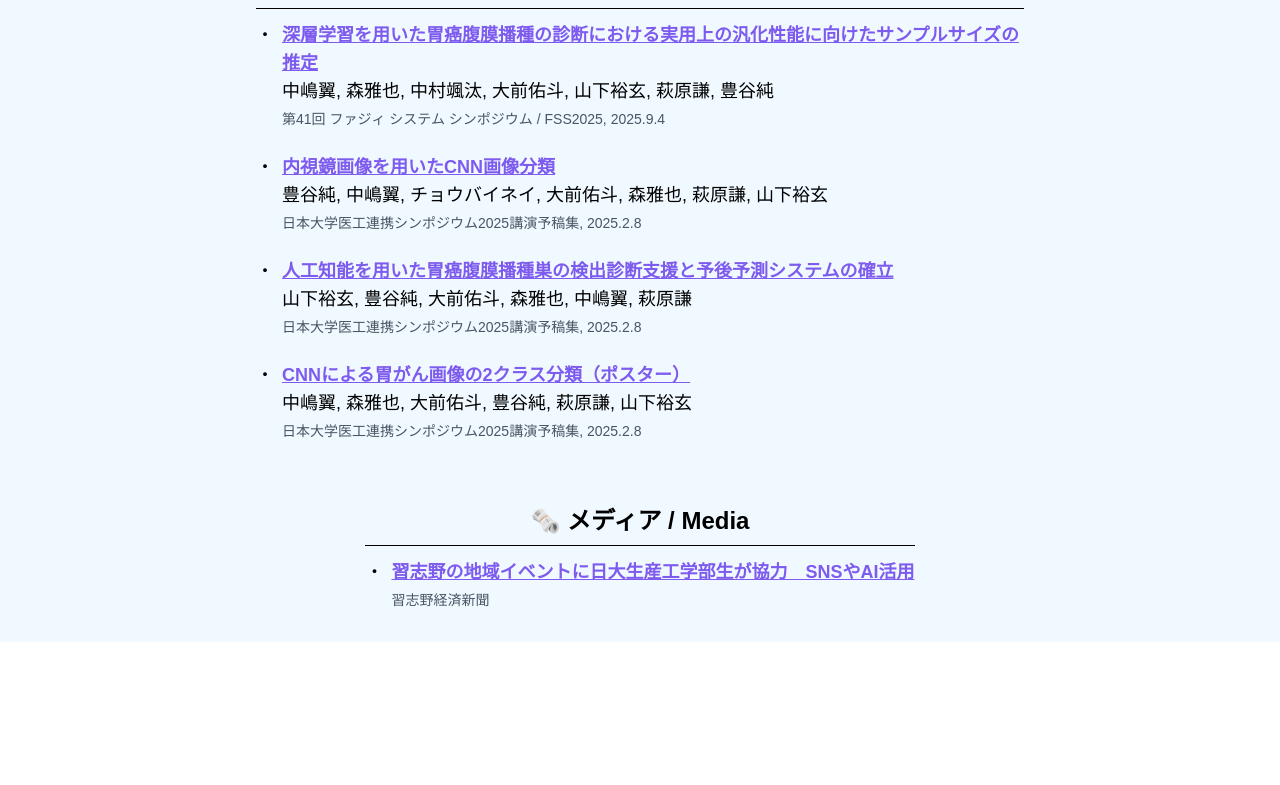
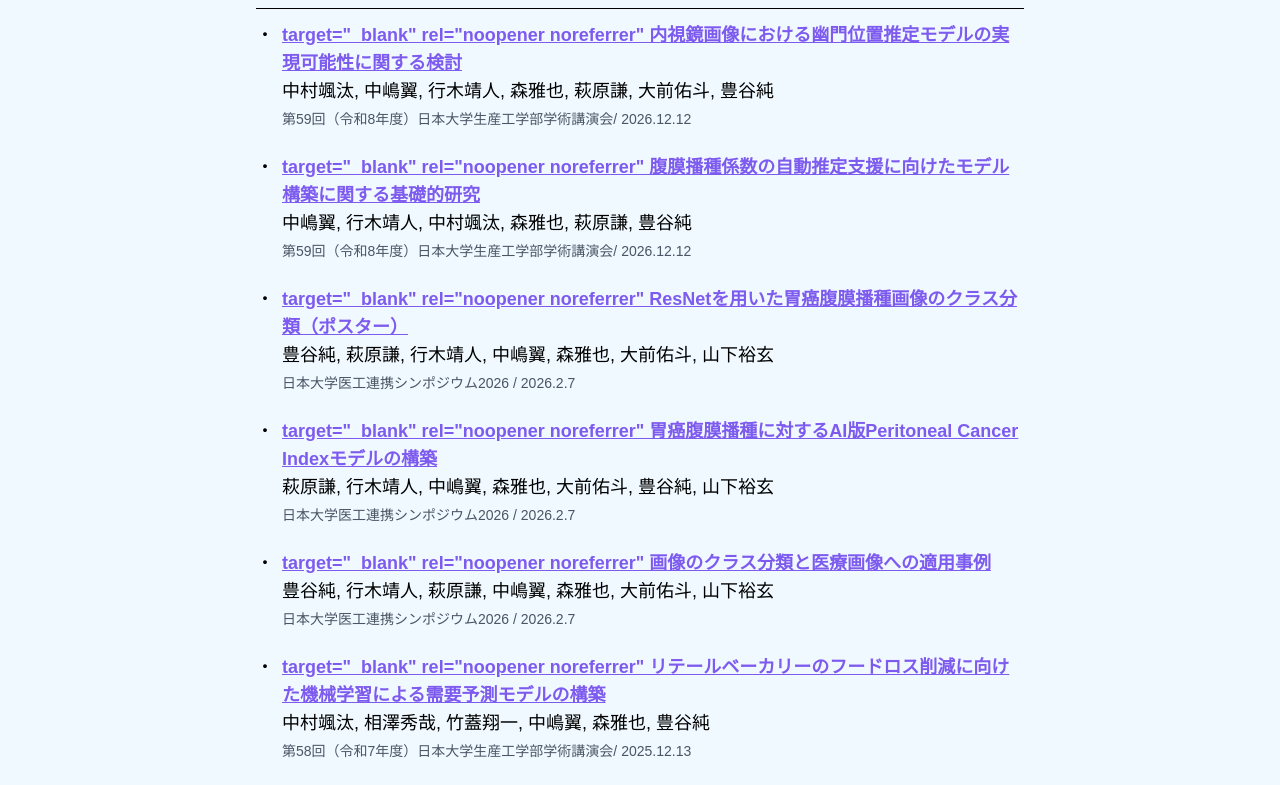
Before and after one commit to Tsubasa-nananana/portfolio, a Next.js app: page / in a window 1280 px wide. Shown: the part 875-1660 px from the top of the page. Before the commit the page ends 1517 px from the top, so only its background shows below. Built offline with nearby package versions, Linux system fonts and the light colour scheme.

Commit message:
Update page.js

```diff
--- a/src/app/page.js
+++ b/src/app/page.js
@@ -41,6 +41,114 @@ export default function Home() {
 <section className="py-8 text-center">
   <h2 className="text-2xl font-semibold mb-3 border-b pb-2">📄 論文・発表実績 / Publications</h2>
   <ul className="list-none text-left max-w-3xl mx-auto space-y-6">
+
+    {/* 追加枠 1 */}
+    <li>
+      <div className="flex">
+        <span className="mr-2">・</span>
+        <div>
+          <a
+      　　　 href="#"
+      　　　 className="text-[#7e5bef] underline hover:text-[#5b3cc4] font-semibold">
+            target="_blank"
+            rel="noopener noreferrer"
+            内視鏡画像における幽門位置推定モデルの実現可能性に関する検討
+          </a>
+          <p className="mb-1">中村颯汰, 中嶋翼,  行木靖人, 森雅也, 萩原謙, 大前佑斗, 豊谷純</p>
+          <p className="text-sm text-gray-600">第59回（令和8年度）日本大学生産工学部学術講演会/ 2026.12.12</p>
+        </div>
+      </div>
+    </li>
+
+    {/* 追加枠 2 */}
+    <li>
+      <div className="flex">
+        <span className="mr-2">・</span>
+        <div>
+          <a
+      　　　 href="#"
+      　　　 className="text-[#7e5bef] underline hover:text-[#5b3cc4] font-semibold">
+            target="_blank"
+            rel="noopener noreferrer"
+            腹膜播種係数の自動推定支援に向けたモデル構築に関する基礎的研究
+          </a>
+          <p className="mb-1">中嶋翼, 行木靖人, 中村颯汰, 森雅也, 萩原謙, 豊谷純</p>
+          <p className="text-sm text-gray-600">第59回（令和8年度）日本大学生産工学部学術講演会/ 2026.12.12</p>
+        </div>
+      </div>
+    </li>
+
+    {/* 追加枠 3 */}
+    <li>
+      <div className="flex">
+        <span className="mr-2">・</span>
+        <div>
+          <a
+      　　　 href="https://nuais.blogspot.com/2025/12/symposium2026.html"
+      　　　 className="text-[#7e5bef] underline hover:text-[#5b3cc4] font-semibold">
+            target="_blank"
+            rel="noopener noreferrer"
+            ResNetを用いた胃癌腹膜播種画像のクラス分類（ポスター）
+          </a>
+          <p className="mb-1">豊谷純, 萩原謙, 行木靖人, 中嶋翼, 森雅也, 大前佑斗, 山下裕玄</p>
+          <p className="text-sm text-gray-600">日本大学医工連携シンポジウム2026 / 2026.2.7</p>
+        </div>
+      </div>
+    </li>
+
+    {/* 追加枠 4 */}
+    <li>
+      <div className="flex">
+        <span className="mr-2">・</span>
+        <div>
+          <a
+      　　　 href="https://nuais.blogspot.com/2025/12/symposium2026.html"
+      　　　 className="text-[#7e5bef] underline hover:text-[#5b3cc4] font-semibold">
+            target="_blank"
+            rel="noopener noreferrer"
+            胃癌腹膜播種に対するAI版Peritoneal Cancer Indexモデルの構築
+          </a>
+          <p className="mb-1">萩原謙, 行木靖人, 中嶋翼, 森雅也, 大前佑斗, 豊谷純, 山下裕玄</p>
+          <p className="text-sm text-gray-600">日本大学医工連携シンポジウム2026 / 2026.2.7</p>
+        </div>
+      </div>
+    </li>
+
+    {/* 追加枠 5 */}
+    <li>
+      <div className="flex">
+        <span className="mr-2">・</span>
+        <div>
+          <a
+      　　　 href="https://nuais.blogspot.com/2025/12/symposium2026.html"
+      　　　 className="text-[#7e5bef] underline hover:text-[#5b3cc4] font-semibold">
+            target="_blank"
+            rel="noopener noreferrer"
+            画像のクラス分類と医療画像への適用事例
+          </a>
+          <p className="mb-1">豊谷純, 行木靖人, 萩原謙, 中嶋翼, 森雅也, 大前佑斗, 山下裕玄</p>
+          <p className="text-sm text-gray-600">日本大学医工連携シンポジウム2026 / 2026.2.7</p>
+        </div>
+      </div>
+    </li>
+
+    {/* 追加枠 6 */}
+    <li>
+      <div className="flex">
+        <span className="mr-2">・</span>
+        <div>
+          <a
+            href="https://www.cit.nihon-u.ac.jp/wp/wp-content/uploads/2025/08/R7_outline.pdf"
+            className="text-[#7e5bef] underline hover:text-[#5b3cc4] font-semibold">
+            target="_blank"
+            rel="noopener noreferrer"
+            リテールベーカリーのフードロス削減に向けた機械学習による需要予測モデルの構築
+          </a>
+          <p className="mb-1">中村颯汰, 相澤秀哉, 竹蓋翔一, 中嶋翼, 森雅也, 豊谷純</p>
+          <p className="text-sm text-gray-600">第58回（令和7年度）日本大学生産工学部学術講演会/ 2025.12.13</p>
+        </div>
+      </div>
+    </li>
 
     <li>
       <div className="flex">
```
